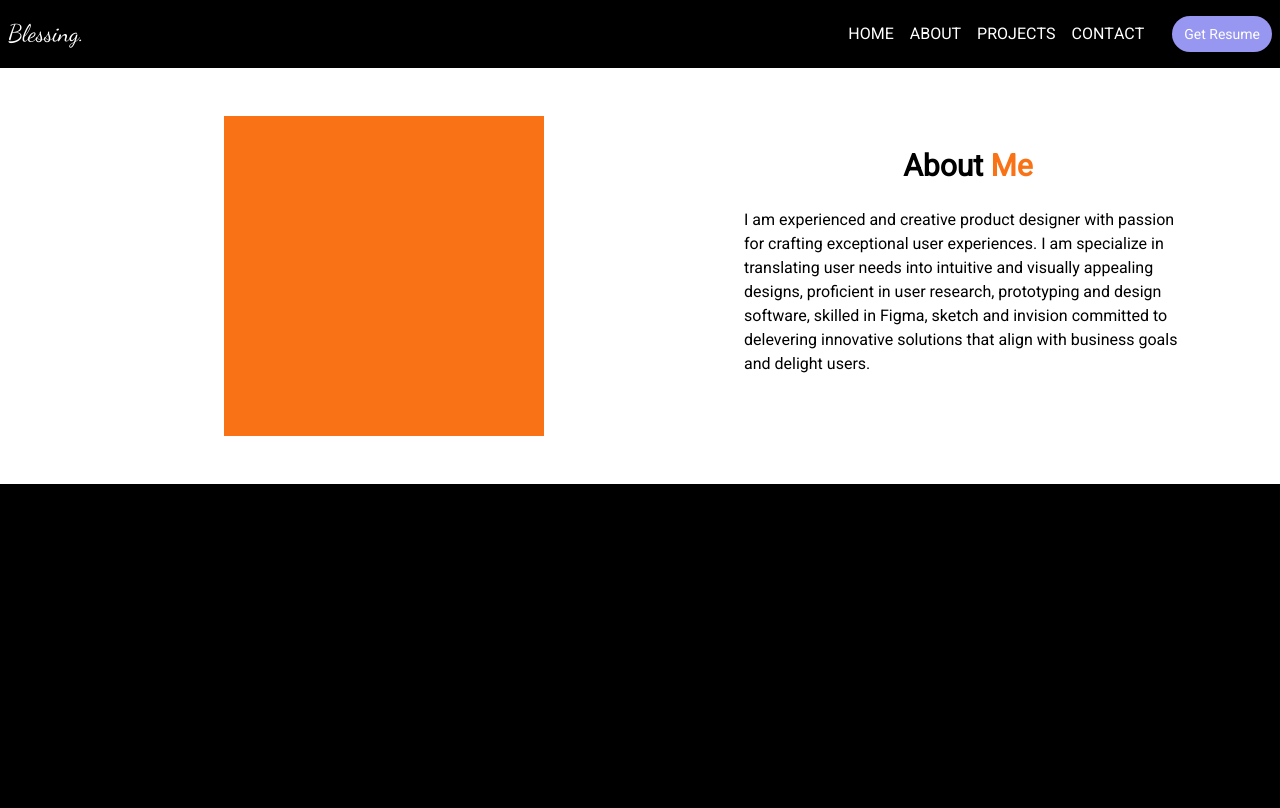
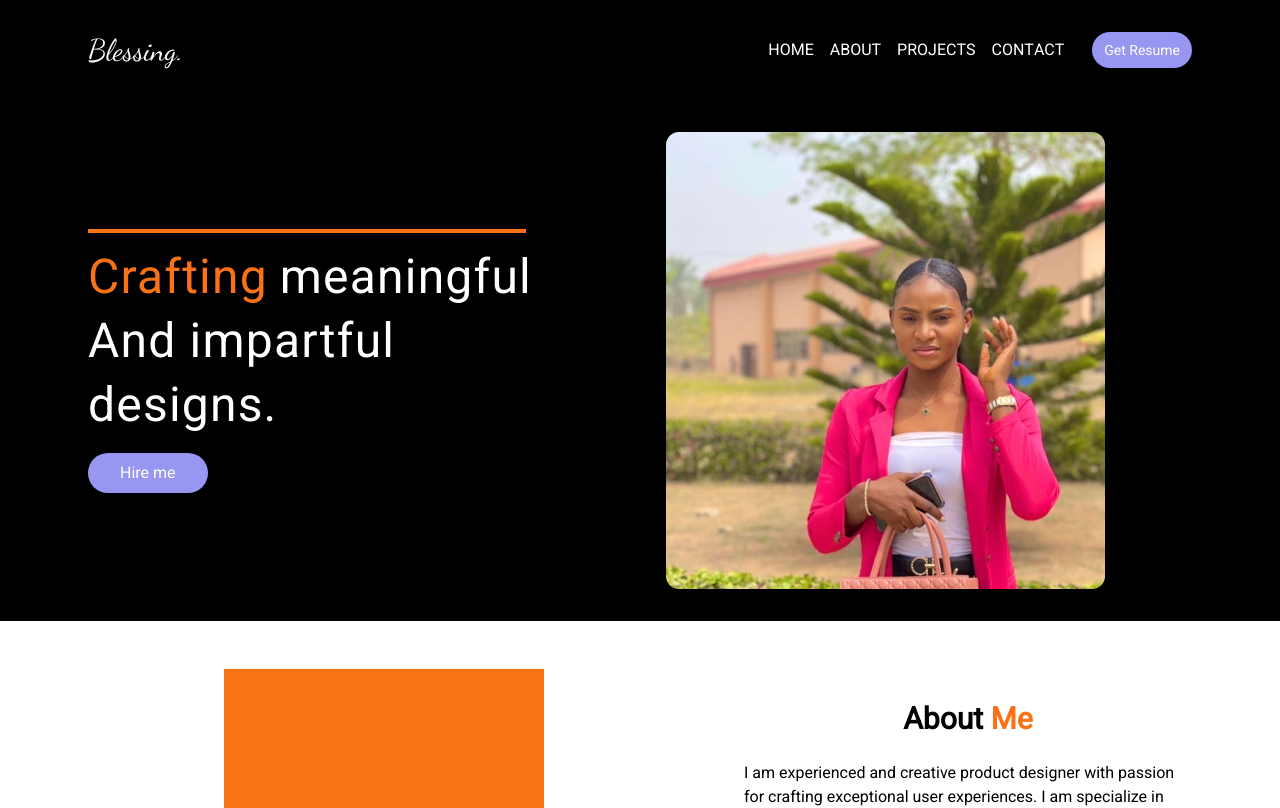
Before and after one commit to Jerified/portfolio-website, a Next.js app: page / in a window 1280 px wide. Shown: the top 808 px of the page. Built offline with nearby package versions, Linux system fonts and the light colour scheme.

Commit message:
started with the hero page

```diff
--- /dev/null
+++ b/app/components/HeroSection.tsx
@@ -0,0 +1,24 @@
+import Image from 'next/image'
+import React from 'react'
+
+const HeroSection = () => {
+  return (
+    <section className='px-6 py-8 lg:max-w-6xl md:mx-w-6xl mx-auto'>
+        <div className="md:flex justify-between gap-12 items-center text-white">
+            <div className="">
+                <div className="bg-orange-500 w-[27.4rem] h-1" />
+                <p className="font-normal text-5xl tracking-wide leading-[4rem] pt-3"><span className="text-orange-500 pr-3">Crafting</span>meaningful <br/> And impartful <br /> designs. </p>
+                <div className="flex justify-between items-center mx-auto ">
+                    <button className="bg-[#9796F0] px-8 py-2 mt-4 rounded-full ">Hire me</button>
+                </div>
+            </div>
+            <div className="flex justify-between mx-auto pt-10 md:pt-0 ">
+                <Image  src="/assets/img1.png" width={439} height={457} alt='hero-img' className=' mx-auto' />
+            </div>
+        </div>
+
+    </section>
+  )
+}
+
+export default HeroSection
--- a/app/components/Navbar.tsx
+++ b/app/components/Navbar.tsx
@@ -35,8 +35,8 @@ const Navbar = () => {
 
   return (
     <header>
-      <nav className="flex justify-between items-center py-8 lg:py-4 px-2">
-      <p className={`text-2xl font-semibold text-white ${text.className}`}>Blessing.</p>
+      <nav className="flex justify-between items-center py-8 lg:py-8 px-6 lg:max-w-6xl md:mx-w-4xl mx-auto">
+      <p className={`text-3xl font-semibold text-white ${text.className}`}>Blessing.</p>
             <div className="hidden md:flex justify-center items-center gap-7">
                 <ul className="flex gap-4 uppercase">
                     {navLinks.map((link, i): any => {
--- a/app/layout.tsx
+++ b/app/layout.tsx
@@ -15,8 +15,8 @@ const text = Roboto({
 })
 
 export const metadata: Metadata = {
-  title: 'E-commerce',
-  description: 'Generated by create next app',
+  title: 'Blessings Portfolio',
+  description: 'Generated by Jerrified',
 }
 
 export default function RootLayout({
--- a/app/page.tsx
+++ b/app/page.tsx
@@ -1,11 +1,13 @@
 import Image from 'next/image'
 import About from './components/About'
 import Navbar from './components/Navbar'
+import HeroSection from './components/HeroSection'
 
 export default function Home() {
   return (
     <main>
       <Navbar />
+      <HeroSection />
       <About />
     </main>
   )
```
Also changed, not shown: public/assets/img1.png (added).
